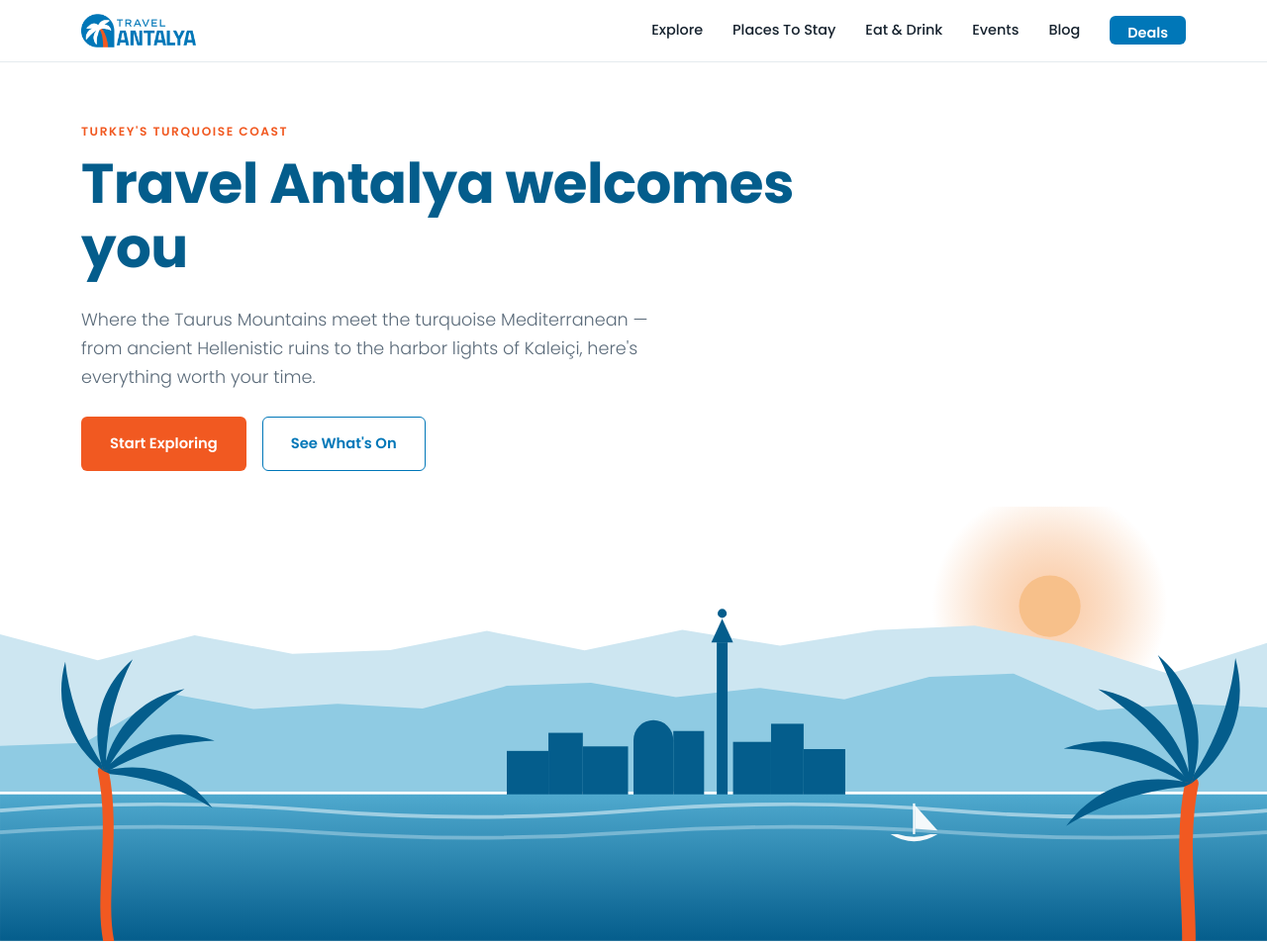
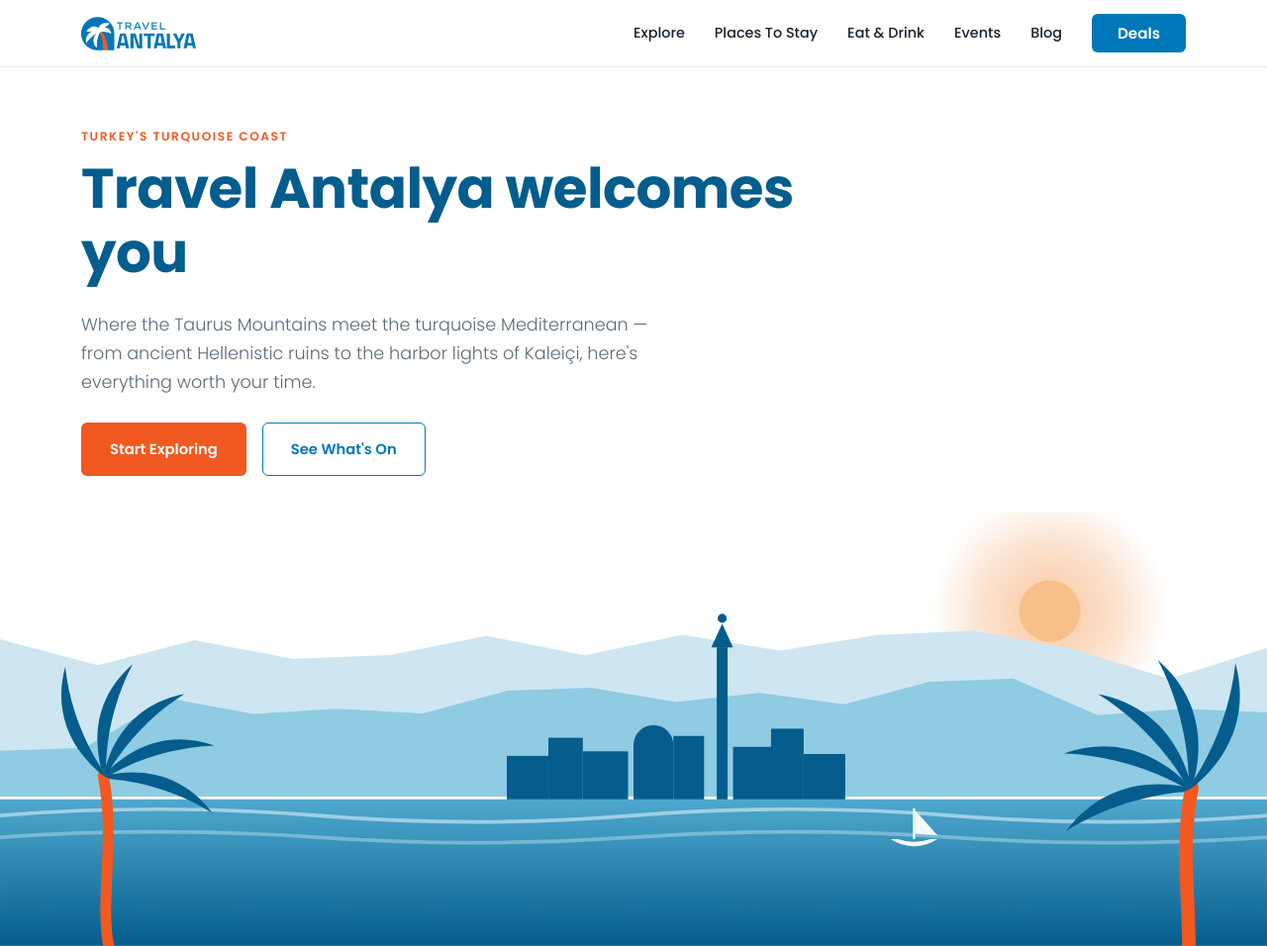
Before and after one commit to yusufkngg/travel-antalya-site, an Eleventy site: page index.html in a window 1280 px wide. Shown: the top 956 px of the page at 99% size. Built offline with nearby package versions, Linux system fonts and the light colour scheme; Eleventy itself is replaced by a stand-in of ours; files that its build step writes are made by us from their sources.

Commit message:
Update style.css

```diff
--- a/css/style.css
+++ b/css/style.css
@@ -102,16 +102,21 @@
   font-size: 0.9rem;
   font-weight: 500;
 }
-.nav-links a { color: var(--ink); padding-bottom: 4px; border-bottom: 2px solid transparent; }
-.nav-links a:hover { color: var(--brand-blue); border-color: var(--brand-orange); }
+.nav-links a:not(.nav-cta) { color: var(--ink); padding-bottom: 4px; border-bottom: 2px solid transparent; }
+.nav-links a:not(.nav-cta):hover { color: var(--brand-blue); border-color: var(--brand-orange); }
 .nav-cta {
   display: inline-flex;
   align-items: center;
   justify-content: center;
+  text-align: center;
+  vertical-align: middle;
   line-height: 1;
+  box-sizing: border-box;
   background: var(--brand-blue);
   color: #fff !important;
-  padding: 10px 18px;
+  padding: 12px 26px;
+  min-width: 90px;
+  font-size: 0.95rem;
   border-radius: var(--radius);
   font-weight: 600 !important;
   border-bottom: none !important;
```
